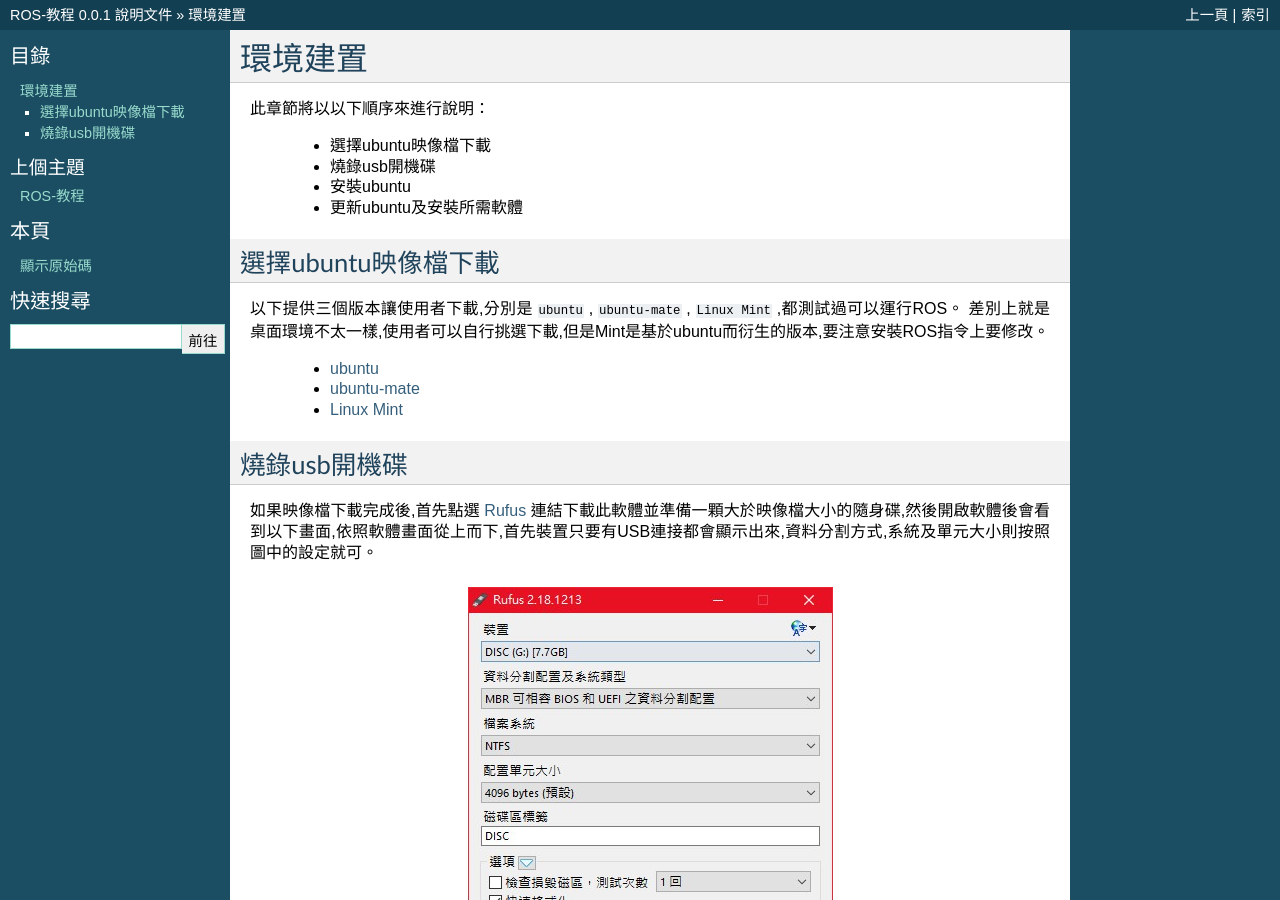
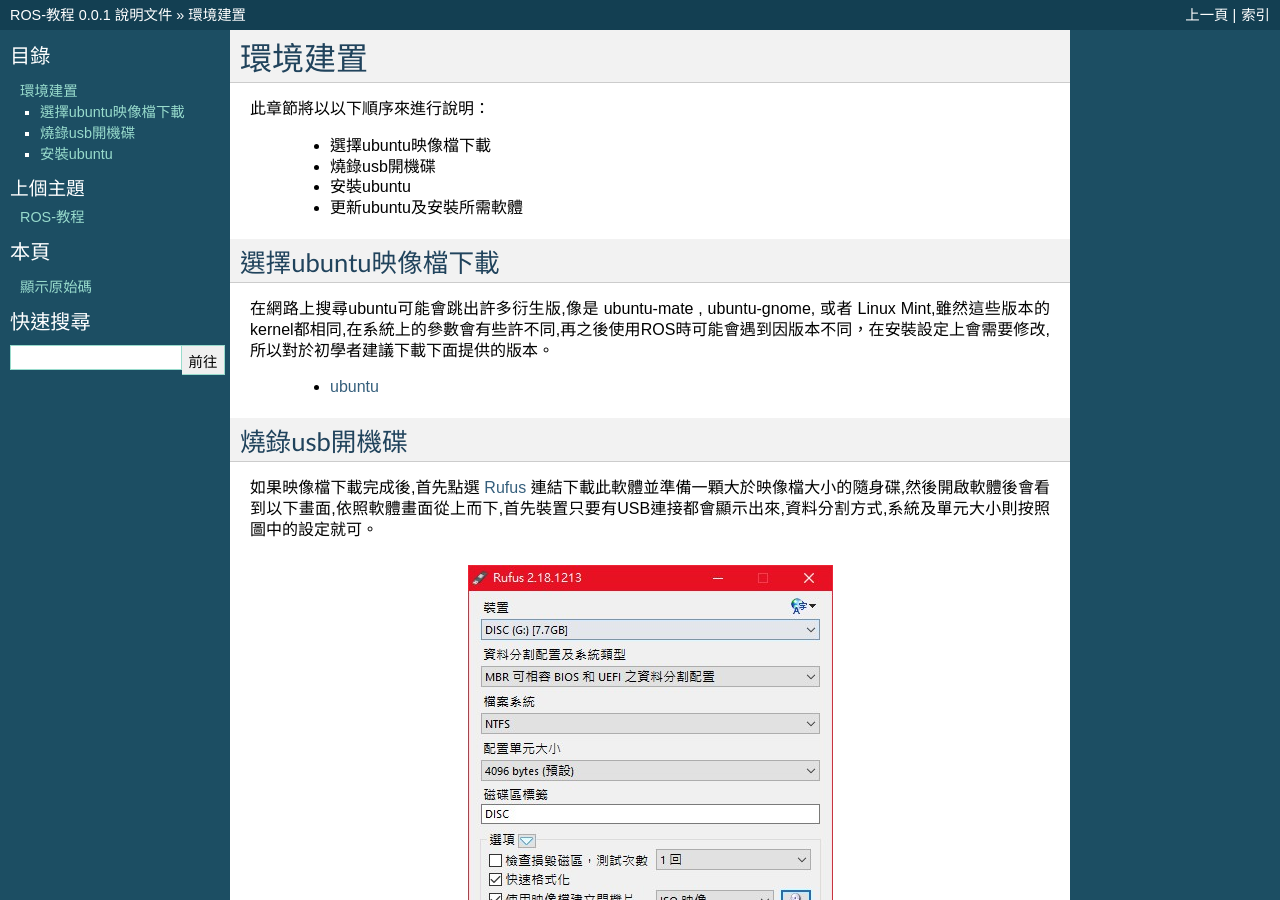
Before and after one commit to TKU-ME-Lab/ros_tutorial, a Sphinx documentation site: the page built from docs/source/env-build.rst, in a window 1280 px wide and 900 px high. Built offline with Sphinx 7.4.7, drawn with Linux system fonts in a browser that asks for light colours; some of the changed text lies outside the part shown.

Commit message:
Modified Chapter Install Ubuntu

```diff
--- a/docs/source/conf.py
+++ b/docs/source/conf.py
@@ -106,8 +106,6 @@
 
 
 # -- Options for LaTeX output ------------------------------------------------
-latex_engine = 'xelatex'
-
 latex_elements = {
     # The paper size ('letterpaper' or 'a4paper').
     #
--- a/docs/source/env-build.rst
+++ b/docs/source/env-build.rst
@@ -10,12 +10,9 @@
 
 選擇ubuntu映像檔下載
 --------------------
-以下提供三個版本讓使用者下載,分別是 ``ubuntu`` , ``ubuntu-mate`` , ``Linux Mint`` ,都測試過可以運行ROS。
-差別上就是桌面環境不太一樣,使用者可以自行挑選下載,但是Mint是基於ubuntu而衍生的版本,要注意安裝ROS指令上要修改。
+在網路上搜尋ubuntu可能會跳出許多衍生版,像是 ubuntu-mate , ubuntu-gnome, 或者 Linux Mint,雖然這些版本的kernel都相同,在系統上的參數會有些許不同,再之後使用ROS時可能會遇到因版本不同，在安裝設定上會需要修改,所以對於初學者建議下載下面提供的版本。
 
  * `ubuntu <http://ftp.tku.edu.tw/Linux/Ubuntu/ubuntu-releases/16.04/ubuntu-16.04.5-desktop-amd64.iso>`_
- * `ubuntu-mate <http://cdimage.ubuntu.com/ubuntu-mate/releases/16.04/release/ubuntu-mate-16.04-desktop-amd64.iso>`_
- * `Linux Mint <http://ftp.tku.edu.tw/Linux/LinuxMint/linuxmint-iso/stable/18.2/linuxmint-18.2-cinnamon-64bit.iso>`_
 
 燒錄usb開機碟
 ---------------------
@@ -28,9 +25,20 @@
 .. figure:: image/usb_1.jpg
 
 
-.. 如果跳出以下這張圖,請選擇ISO,然後ok繼續。
+如果跳出以下這張圖,請選擇ISO,然後ok繼續。
 
 .. figure:: image/usb_2.jpg
 
 
 .. _Rufus: https://rufus.ie/en_IE.html
+
+
+安裝ubuntu
+---------------
+`安裝ubuntu`_ 簡易的流程如連結的步驟雷同,按照流程安裝即可
+
+.. warning::需要注意的事,假設使用者的電腦本身就已經有了windows系統且要保留windows系統,那麼在選擇安裝類型時,一定要選擇保留原系統的選項,否則選錯,資料會全部被格式化
+
+.. _安裝ubuntu: https://blog.xuite.net/yh96301/blog/242333268-%E5%AE%89%E8%A3%9DUbuntu+16.04
+
+.. sudo sh -c 'echo "deb http://packages.ros.org/ros/ubuntu xenial main" > /etc/apt/sources.list.d/ros-latest.list'
```
